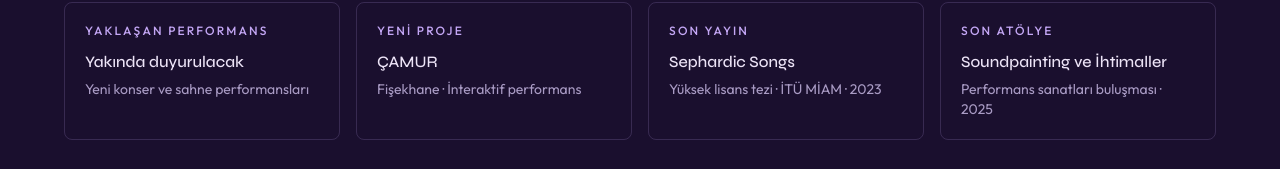
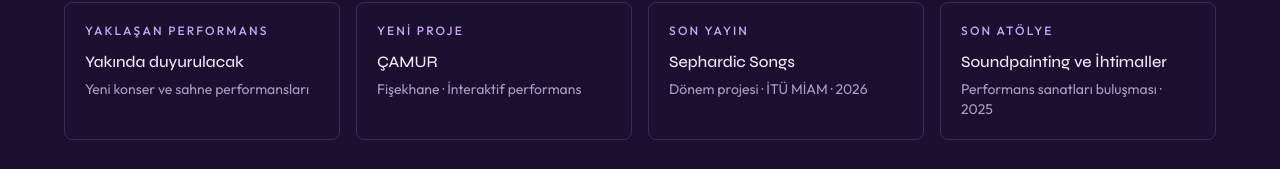
Before and after one commit to karabeyoya-cloud/miray-eslek-website, a Next.js app: page / in a window 1280 px wide. Shown: the part 2048-2217 px from the top of the page. Built offline with nearby package versions, Linux system fonts and the light colour scheme; no server answers.

Commit message:
Align Sephardic Songs homepage and research labels as dönem projesi, 2026.
Co-authored-by: Cursor <cursoragent@cursor.com>

```diff
--- a/src/data/content.ts
+++ b/src/data/content.ts
@@ -91,7 +91,7 @@ export const gundemItems: GundemItem[] = [
   {
     label: "Son yayın",
     title: "Sephardic Songs",
-    detail: "Yüksek lisans tezi · İTÜ MİAM · 2023",
+    detail: "Dönem projesi · İTÜ MİAM · 2026",
     href: "/arastirma",
   },
   {
@@ -797,7 +797,7 @@ export const events = {
 
 export const publications = [
   {
-    year: "2023",
+    year: "2026",
     title:
       "Sephardic Songs: An Investigation of Music as a Cultural, Emotional, and Nostalgic Heritage",
     type: "Dönem Projesi",
```
